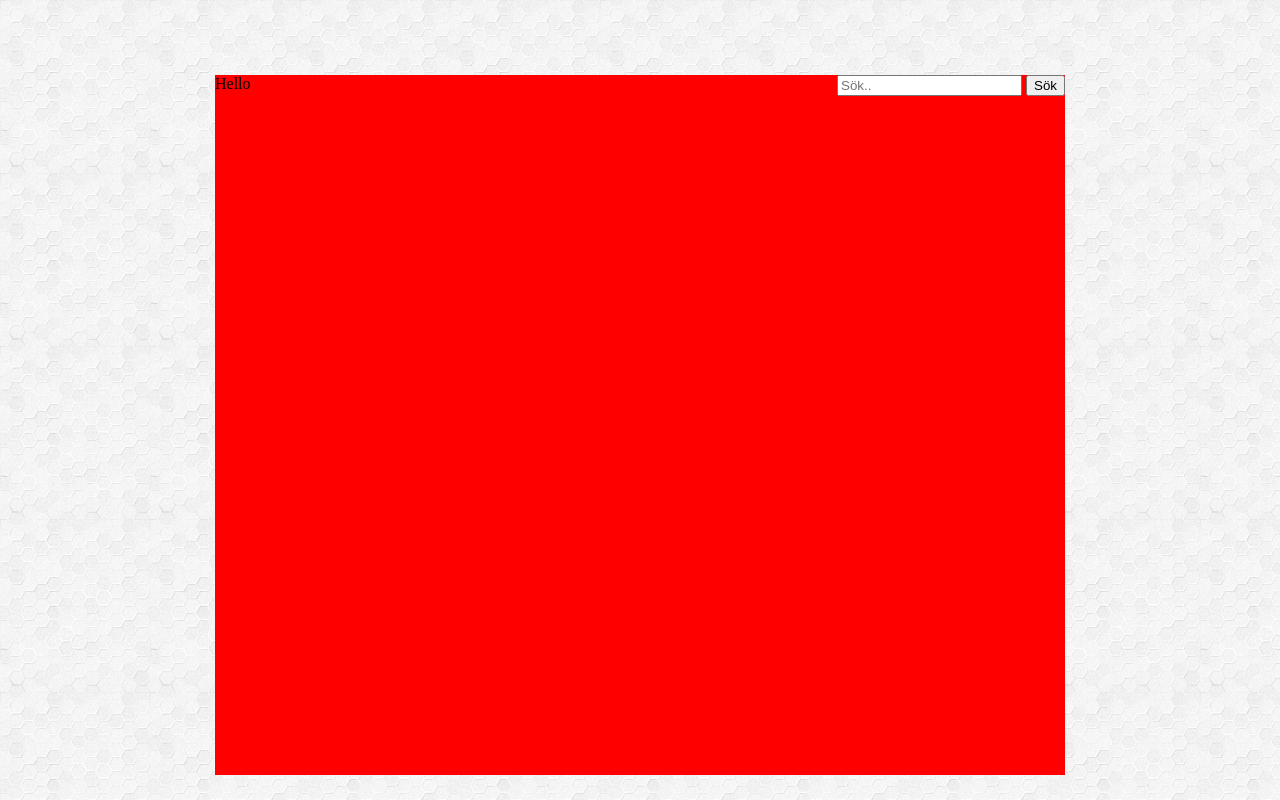
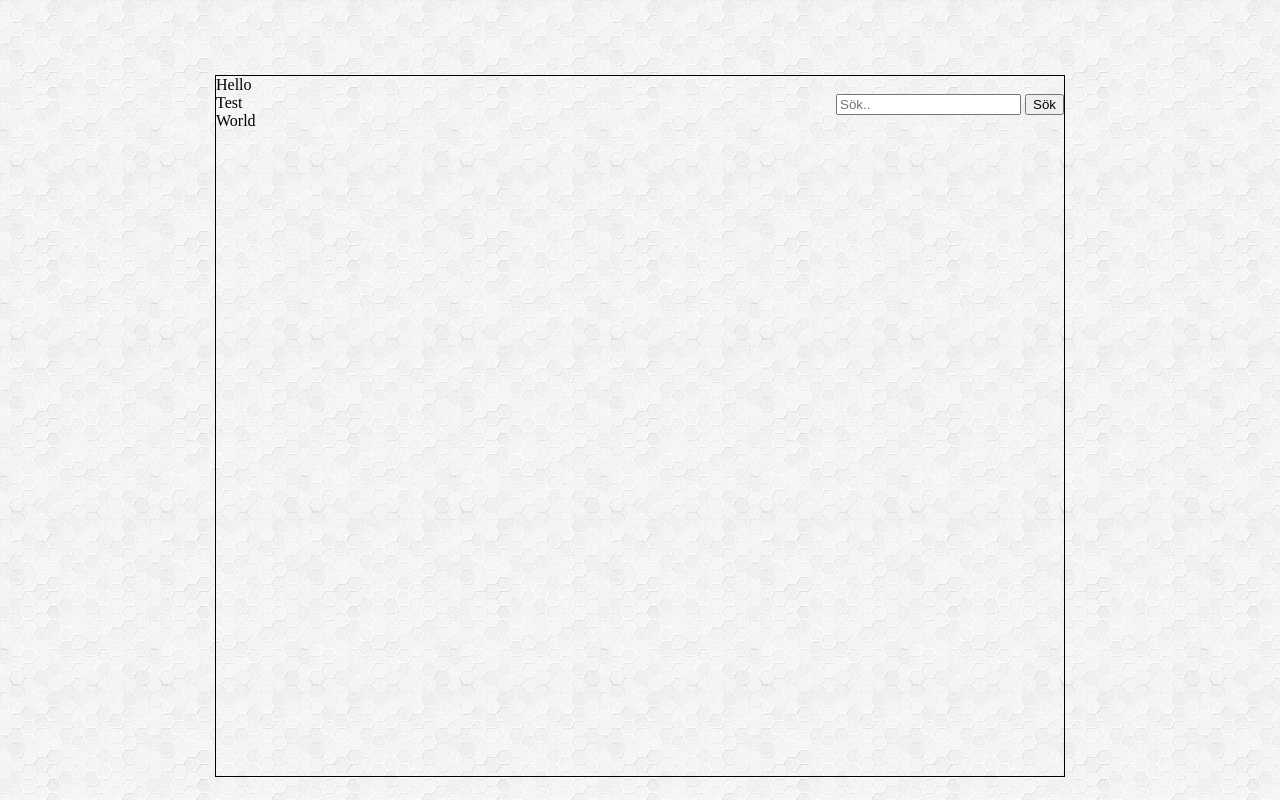
Before and after one commit to onekweb/MSD_Project, a PHP site: page / in a window 1280 px wide. Run offline with PHP 8.4, Linux system fonts and the light colour scheme.

Commit message:
Minor changes to index.php and style.css, added header.php and footer.php

```diff
--- a/public/css/style.css
+++ b/public/css/style.css
@@ -15,6 +15,6 @@ body {
 }
 
 .main {
-	background-color: red;
+	border: 1px solid black;
 	height: 700px;
 }
--- a/public/includes/footer.php
+++ b/public/includes/footer.php
@@ -0,0 +1,3 @@
+<?php
+	echo"World";
+?>
--- a/public/includes/header.php
+++ b/public/includes/header.php
@@ -0,0 +1,3 @@
+<?php
+	echo"Hello";
+?>
--- a/public/index.php
+++ b/public/index.php
@@ -9,15 +9,22 @@
 
 	<body>
 		<div class="main">
-
+			<?php
+				include_once("./includes/header.php");
+			?>
+			<br />
 			<div class="list">
-				Hello
+				Test
 			</div>
 
 			<div class="search">
 				<input type="text" placeholder="Sök..">
 				<input type="submit" value="Sök">
 			</div>
+			<br />
+			<?php
+				include_once("./includes/footer.php");
+			?>
 		</div>
 	</body>
 
```
